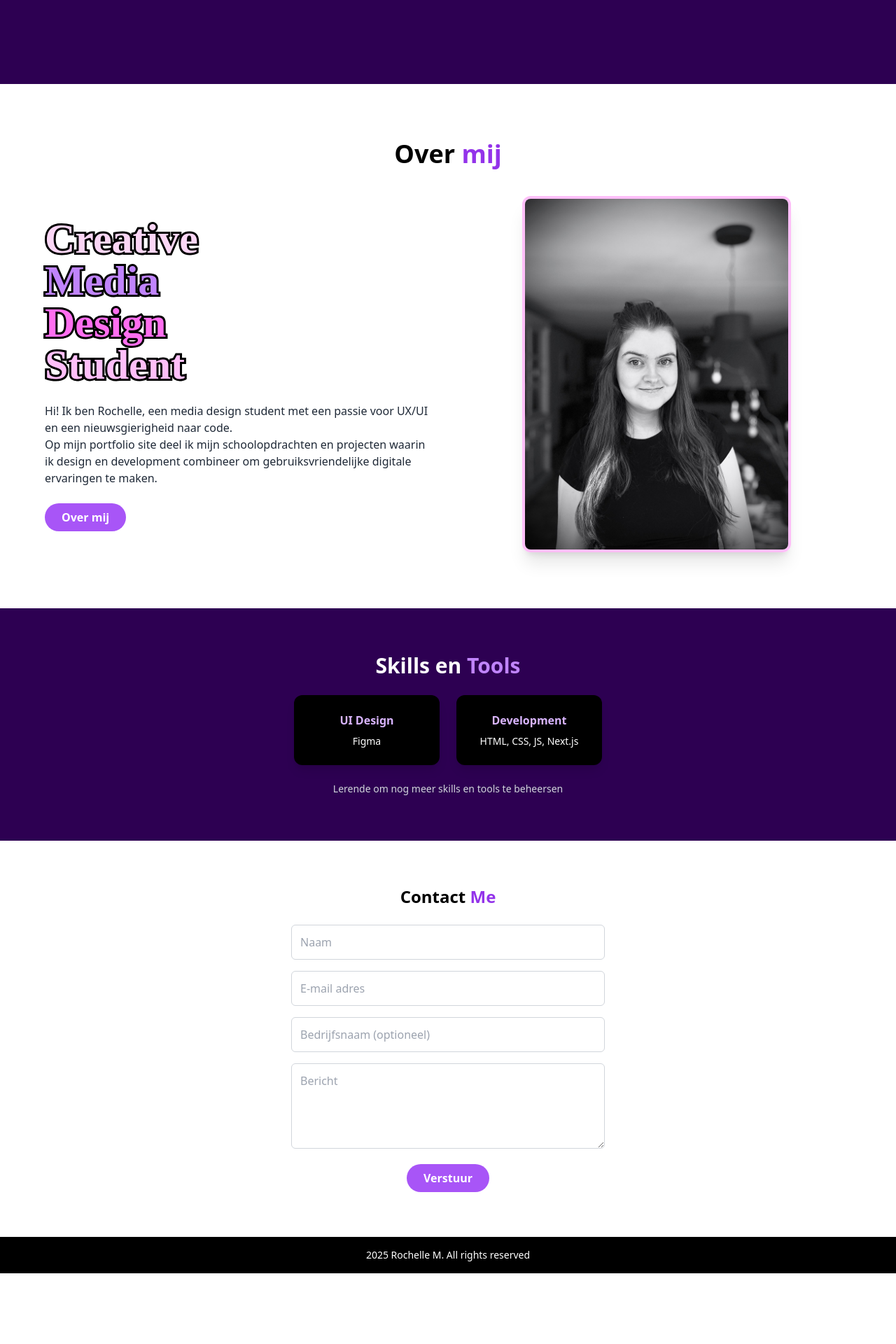
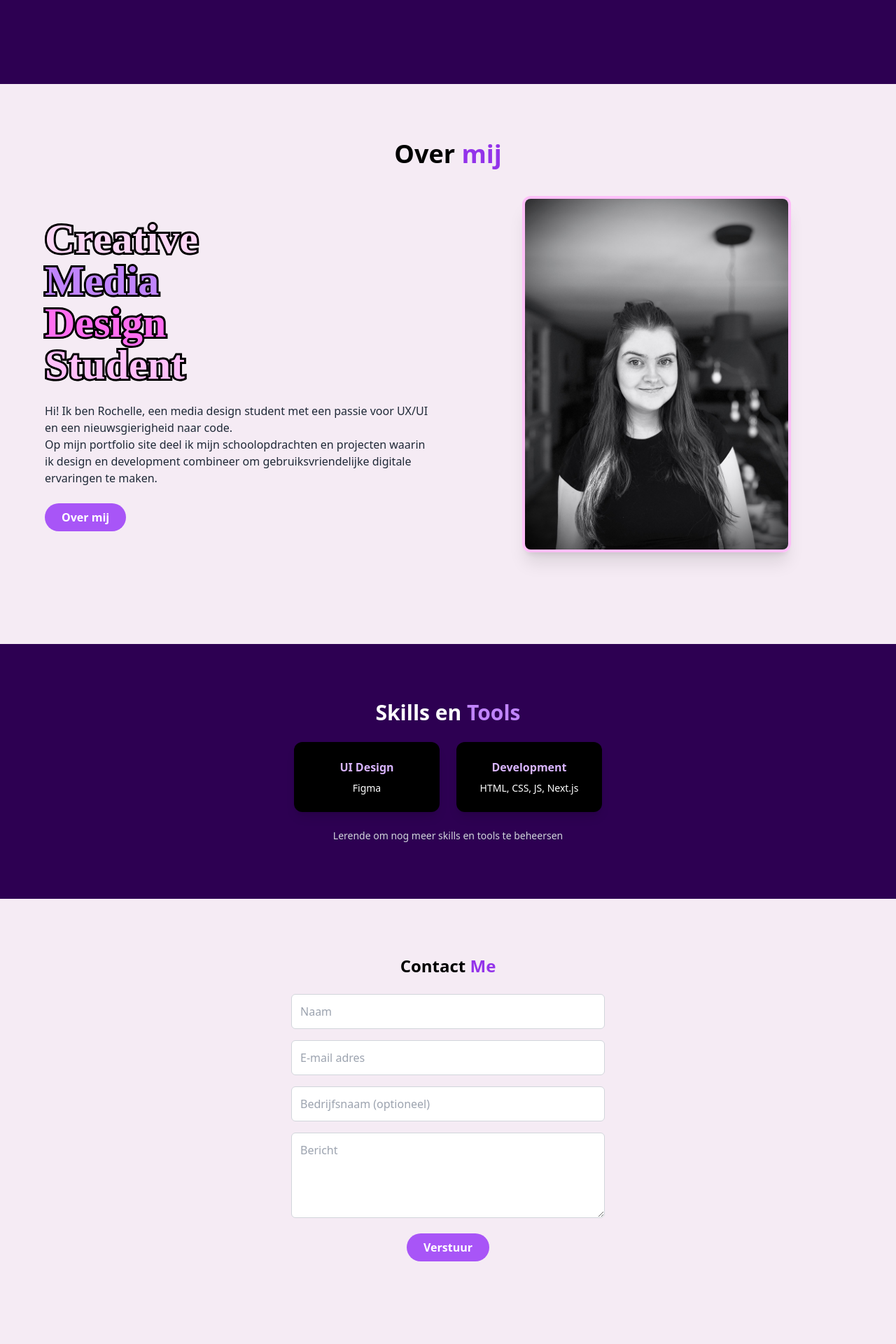
Before and after one commit to Rochelle2003/rochelle-portfolio-website, a Next.js app: page / in a window 1280 px wide. Shown: the part 680-2600 px from the top of the page at 70% size. Before the commit the page ends 2499 px from the top, so only its background shows below. Built offline with nearby package versions, Linux system fonts and the light colour scheme; a web font is replaced by a local one.

Commit message:
animaties toegevoegd homepagina

```diff
--- a/package.json
+++ b/package.json
@@ -11,7 +11,8 @@
     "framer-motion": "^12.6.3",
     "next": "^13.4.12",
     "react": "^18.2.0",
-    "react-dom": "^18.2.0"
+    "react-dom": "^18.2.0",
+    "react-parallax-tilt": "^1.7.289"
   },
   "devDependencies": {
     "autoprefixer": "^10.4.14",
--- a/pages/index.jsx
+++ b/pages/index.jsx
@@ -1,14 +1,14 @@
 import Image from 'next/image';
 import Header from '../components/Header';
+import Tilt from 'react-parallax-tilt';
+import { motion } from 'framer-motion';
 
 export default function Home() {
   return (
-    <main className="bg-black text-white font-[Vinila Test]">
-
+    <main className="bg-black text-white font-['Vinila Test']">
 
       {/* Hero */}
       <section className="min-h-screen flex flex-col md:flex-row items-center justify-center text-left px-6 gap-10 bg-[#2d0052]">
-        {/* Tekst links */}
         <div className="max-w-xl">
           <h1 className="text-4xl md:text-6xl font-extrabold leading-tight">
             <span className="text-white block">Creative</span>
@@ -21,17 +21,19 @@ export default function Home() {
             Ik combineer creativiteit met techniek om gebruiksvriendelijke, visueel sterke interfaces te maken.
           </p>
           <div className="mt-6 flex gap-4">
-            <button className="min-w-[140px] text-center font-extrabold bg-purple-500 text-white px-6 py-2 rounded-full hover:bg-purple-600">
-              Projecten
+            <button className="relative overflow-hidden group min-w-[140px] text-center font-extrabold bg-purple-500 text-white px-6 py-2 rounded-full hover:bg-purple-600">
+              <span className="z-10 relative">Projecten</span>
+              <span className="absolute inset-0 bg-purple-400 blur-md opacity-0 group-hover:opacity-60 transition duration-300"></span>
             </button>
-            <button className="min-w-[140px] text-center font-extrabold bg-black text-white px-6 py-2 rounded-full hover:bg-gray-200">
-              Contact
+            <button className="relative overflow-hidden group min-w-[140px] text-center font-extrabold bg-black text-white px-6 py-2 rounded-full hover:bg-gray-200">
+              <span className="z-10 relative">Contact</span>
+              <span className="absolute inset-0 bg-white blur-md opacity-0 group-hover:opacity-60 transition duration-300"></span>
             </button>
           </div>
         </div>
 
-        {/* Afbeelding rechts */}
         <div className="mt-8 md:mt-0">
+          <Tilt tiltMaxAngleX={10} tiltMaxAngleY={10} scale={1.05} transitionSpeed={250}>
             <Image
               src="/profile.jpg"
               alt="Mijn profielfoto"
@@ -40,39 +42,49 @@ export default function Home() {
               className="rounded-xl border-4 shadow-md"
               style={{ borderColor: '#FFBFF9' }}
             />
+          </Tilt>
         </div>
       </section>
 
       {/* Over Mij */}
-      <section id="overmij" className="bg-white text-black py-20 px-6 font-[Vinila Test]">
+      <motion.section
+        id="overmij"
+        className="min-h-screen bg-[#F5EBF4] text-black py-20 px-6 font-['Vinila Test']"
+        initial={{ opacity: 0, y: 50 }}
+        whileInView={{ opacity: 1, y: 0 }}
+        transition={{ duration: 1 }}
+        viewport={{ once: true }}
+      >
         <h2 className="text-4xl font-extrabold text-center mb-10">
           Over <span className="text-purple-600">mij</span>
         </h2>
 
         <div className="flex flex-col md:flex-row items-center justify-center gap-10 max-w-6xl mx-auto text-left">
-          {/* Linkerzijde: Titel + tekst */}
           <div className="flex-1 max-w-xl">
             <div className="relative w-fit mb-6 leading-tight">
-              {/* Stroke-layer */}
               <h3
                 className="text-5xl md:text-6xl font-extrabold absolute top-0 left-0 text-black z-0 whitespace-pre-line"
                 style={{
                   WebkitTextStroke: '6px black',
                   color: 'transparent',
-                  fontFamily: 'Vinila Test',
+                  fontFamily: 'Vinila Test'
                 }}
               >
-                Creative{'\n'}Media{'\n'}Design{'\n'}Student
+                Creative
+Media
+Design
+Student
               </h3>
-
-              {/* Gekleurde bovenlaag */}
               <h3
                 className="text-5xl md:text-6xl font-extrabold z-10 relative whitespace-pre-line"
                 style={{ fontFamily: 'Vinila Test' }}
               >
-                <span style={{ color: '#FBD6F5' }}>Creative</span>{'\n'}
-                <span style={{ color: '#C084FC' }}>Media</span>{'\n'}
-                <span style={{ color: '#FF6EF0' }}>Design</span>{'\n'}
+                <span style={{ color: '#FBD6F5' }}>Creative</span>
+                <br />
+                <span style={{ color: '#C084FC' }}>Media</span>
+                <br />
+                <span style={{ color: '#FF6EF0' }}>Design</span>
+                <br />
                 <span style={{ color: '#FFBFF9' }}>Student</span>
               </h3>
             </div>
@@ -88,36 +100,51 @@ export default function Home() {
             </button>
           </div>
 
-          {/* Afbeelding rechts */}
           <div className="flex-1">
+            <Tilt tiltMaxAngleX={10} tiltMaxAngleY={10} scale={1.05} transitionSpeed={250}>
               <img
                 src="/profile.jpg"
                 alt="Rochelle"
                 className="rounded-xl border-4 shadow-xl w-full max-w-sm mx-auto"
                 style={{ borderColor: '#FFBFF9' }}
               />
+            </Tilt>
           </div>
         </div>
-      </section>
+      </motion.section>
 
       {/* Skills */}
-      <section className="bg-[#2d0052] text-white py-16 text-center font-[Vinila Test]">
+      <motion.section
+        id="skills"
+        className="bg-[#2d0052] text-white py-20 text-center font-['Vinila Test']"
+        initial={{ opacity: 0, y: 50 }}
+        whileInView={{ opacity: 1, y: 0 }}
+        transition={{ duration: 0.8 }}
+        viewport={{ once: true }}
+      >
         <h2 className="text-3xl font-extrabold mb-6">Skills en <span className="text-purple-400">Tools</span></h2>
         <div className="flex flex-wrap justify-center gap-6 max-w-4xl mx-auto">
-          <div className="bg-black text-white px-6 py-6 rounded-xl shadow-lg w-52">
+          <motion.div className="bg-black text-white px-6 py-6 rounded-xl shadow-lg w-52" whileHover={{ scale: 1.05 }}>
             <p className="font-extrabold text-purple-300 mb-2">UI Design</p>
             <p className="text-sm font-normal">Figma</p>
-          </div>
-          <div className="bg-black text-white px-6 py-6 rounded-xl shadow-lg w-52">
+          </motion.div>
+          <motion.div className="bg-black text-white px-6 py-6 rounded-xl shadow-lg w-52" whileHover={{ scale: 1.05 }}>
             <p className="font-extrabold text-purple-300 mb-2">Development</p>
             <p className="text-sm font-normal">HTML, CSS, JS, Next.js</p>
-          </div>
+          </motion.div>
         </div>
         <p className="mt-6 text-sm text-gray-300 font-normal">Lerende om nog meer skills en tools te beheersen</p>
-      </section>
+      </motion.section>
 
       {/* Contact */}
-      <section className="bg-white text-black py-16 px-6 text-center font-[Vinila Test]">
+      <motion.section
+        id="contact"
+        className="min-h-screen bg-[#F5EBF4] text-black py-20 px-6 text-center font-['Vinila Test']"
+        initial={{ opacity: 0, y: 50 }}
+        whileInView={{ opacity: 1, y: 0 }}
+        transition={{ duration: 0.8 }}
+        viewport={{ once: true }}
+      >
         <h2 className="text-2xl font-extrabold mb-6">Contact <span className="text-purple-600">Me</span></h2>
         <form className="max-w-md mx-auto space-y-4">
           <input type="text" placeholder="Naam" className="w-full p-3 border border-gray-300 rounded-md font-normal" />
@@ -126,12 +153,18 @@ export default function Home() {
           <textarea placeholder="Bericht" rows="4" className="w-full p-3 border border-gray-300 rounded-md font-normal"></textarea>
           <button type="submit" className="bg-purple-500 text-white px-6 py-2 rounded-full hover:bg-purple-600 font-extrabold">Verstuur</button>
         </form>
-      </section>
+      </motion.section>
 
       {/* Footer */}
-      <footer className="bg-black text-white text-center text-sm py-4 font-normal font-[Vinila Test]">
+      <motion.footer
+        className="bg-black text-white text-center text-sm py-4 font-normal font-['Vinila Test']"
+        initial={{ opacity: 0 }}
+        whileInView={{ opacity: 1 }}
+        transition={{ duration: 1 }}
+        viewport={{ once: true }}
+      >
         2025 Rochelle M. All rights reserved
-      </footer>
+      </motion.footer>
     </main>
   );
 }
```
Also changed, not shown: 1 other file (tests, documents, lock files or other folders). Lines whose indentation alone changed are shown as unchanged.
